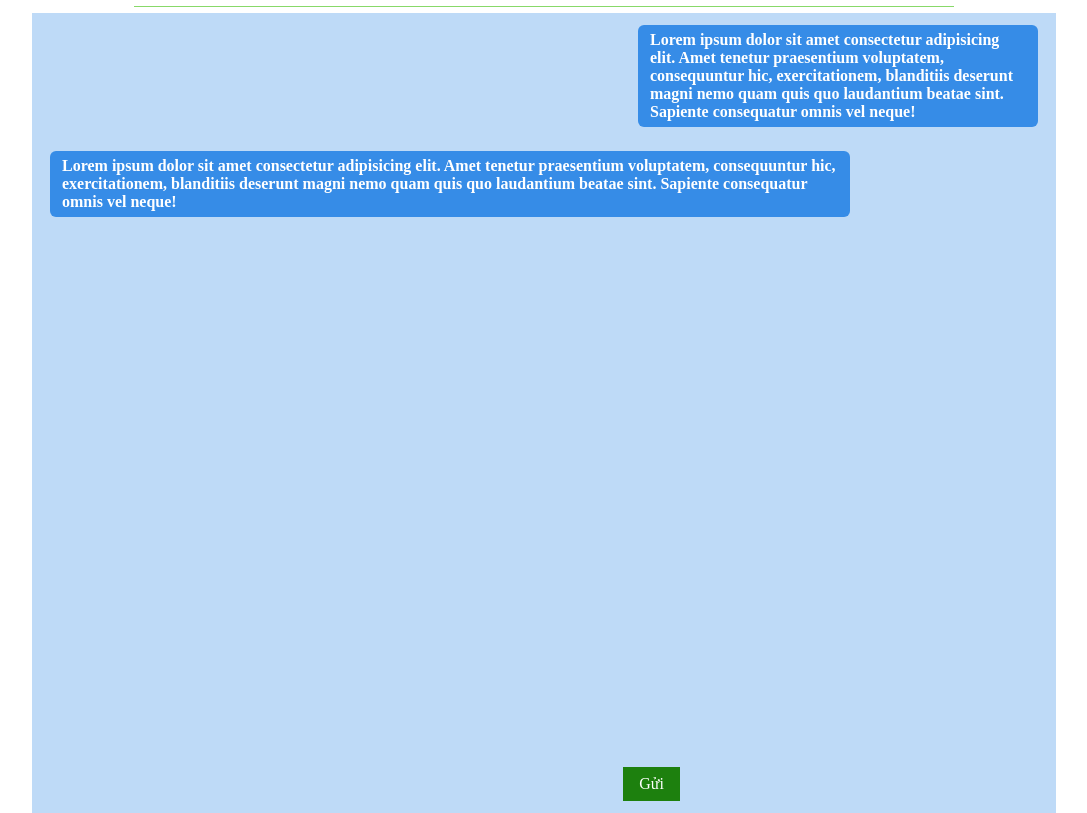
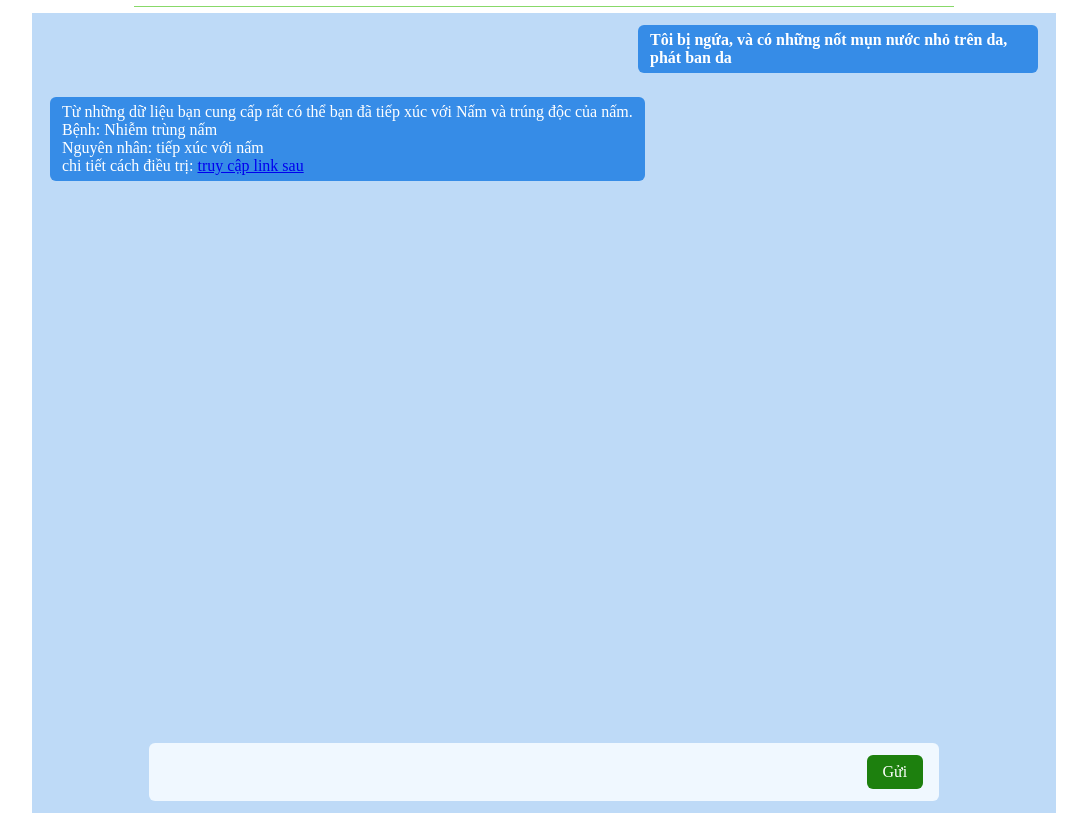
Before and after one commit to Letrungkien17092004/do_an_1, a Django app: page /prediction/chat/ in a window 1280 px wide. Shown: the part 110-923 px from the top of the page, without its empty margins (96-1183 px from the left). Run offline with Django 5.2, Linux system fonts and the light colour scheme.

Commit message:
add input-filed at chat-page

```diff
--- a/AI_health/home/static/css/chat_page.css
+++ b/AI_health/home/static/css/chat_page.css
@@ -24,6 +24,10 @@
     max-width: 800px;
 }
 
+#input-container {
+    padding: 12px 16px;
+    border-radius: 6px;
+}
 #input-area {
     resize: none;
     outline: none;
--- a/AI_health/home/static/css/root.css
+++ b/AI_health/home/static/css/root.css
@@ -29,10 +29,18 @@ html {
     font-size: 10px;
 }
 
+/* border radius */
+.border-radius-6 {
+    border-radius: 6px;
+}
 /* W - H */
 
 .width-80vw {
     width: 80vw;
+}
+
+.width-80 {
+    width: 80%;
 }
 
 .width-100vw {
@@ -73,6 +81,10 @@ html {
 
 .bg-white-0 {
     background-color: aliceblue;
+}
+
+.bg-green-2 {
+    background-color: var(--theme-green-2);
 }
 
 .bg-green-4 {
--- a/AI_health/home/templates/chat-page.html
+++ b/AI_health/home/templates/chat-page.html
@@ -33,29 +33,31 @@
                             <!-- user message -->
                             <div class="col col-right">
                                 <div class="message user">
-                                    <div class="text fz-16 text-white w-600">Lorem ipsum dolor sit amet consectetur
-                                        adipisicing elit. Amet tenetur praesentium voluptatem, consequuntur hic,
-                                        exercitationem, blanditiis deserunt magni nemo quam quis quo laudantium beatae
-                                        sint. Sapiente consequatur omnis vel neque!</div>
+                                    <div class="text fz-16 text-white w-600">
+                                        Tôi bị ngứa, và có những nốt mụn nước nhỏ trên da, phát ban da
+                                    </div>
                                 </div>
                             </div>
 
                             <div class="col col-left">
                                 <div class="message bot">
-                                    <div class="text fz-16 text-white w-600">Lorem ipsum dolor sit amet consectetur
-                                        adipisicing elit. Amet tenetur praesentium voluptatem, consequuntur hic,
-                                        exercitationem, blanditiis deserunt magni nemo quam quis quo laudantium beatae
-                                        sint. Sapiente consequatur omnis vel neque!</div>
+                                    <div class="text fz-16 text-white w-500">
+                                        Từ những dữ liệu bạn cung cấp rất có thể bạn đã tiếp xúc với Nấm và trúng độc
+                                        của nấm. <br>
+                                        Bệnh: Nhiễm trùng nấm <br>
+                                        Nguyên nhân: tiếp xúc với nấm <br>
+                                        chi tiết cách điều trị: <a href="http://">truy cập link sau</a>
+                                    </div>
                                 </div>
                             </div>
                         </div>
                     </div>
                     <div class="container">
                         <div class="flex flex-center">
-                            <div id="input-container" class="flex">
-                                <textarea name="input" id="input-area"></textarea>
+                            <div id="input-container" class="flex flex-center bg-white-0 width-80">
+                                <textarea class="flex-grow-1" name="input" id="input-area"></textarea>
                                 <div id="input-action">
-                                    <div class="btn bg-green-4">
+                                    <div class="btn bg-green-4 border-radius-6">
                                         <div class="text fz-16 text-white">Gửi</div>
                                     </div>
                                 </div>
```
